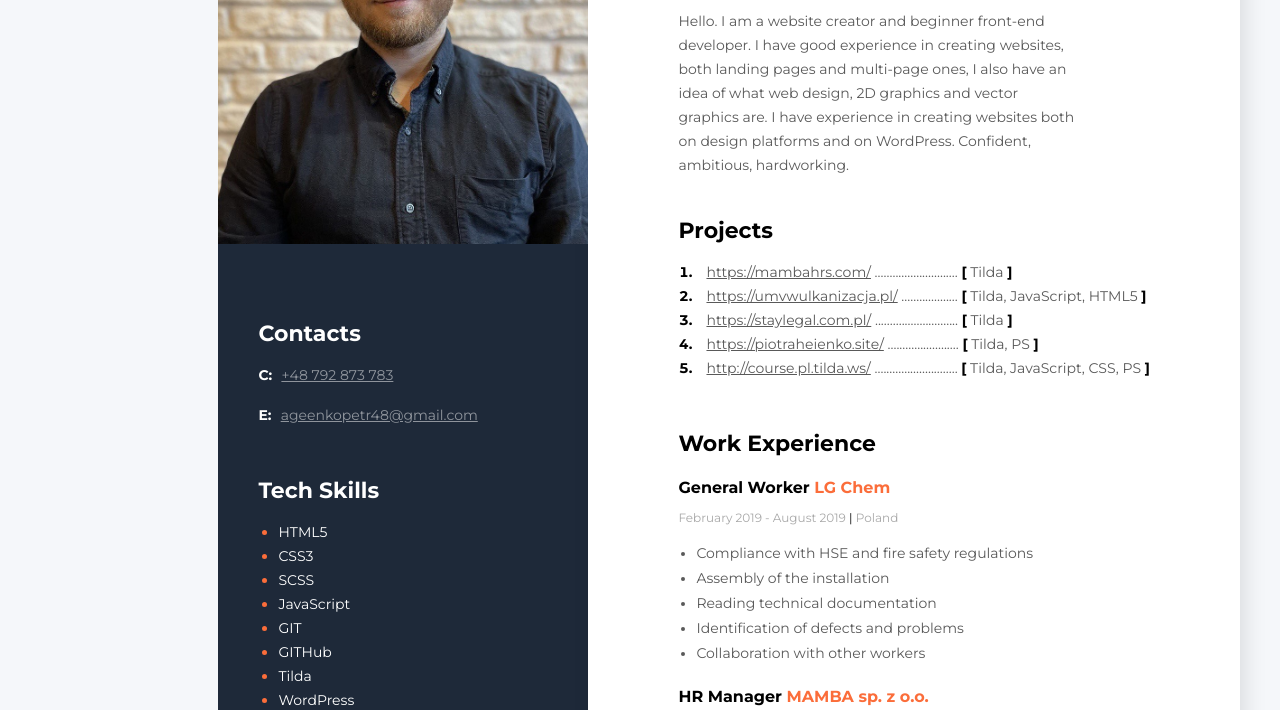
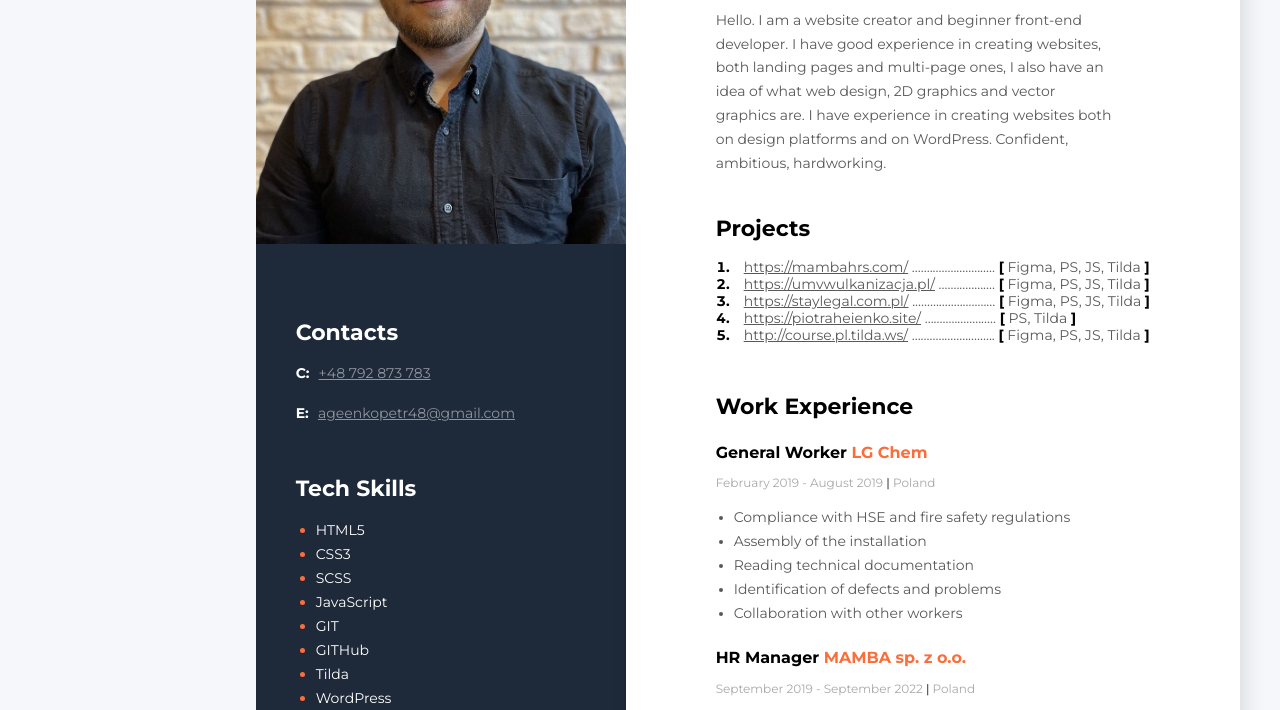
Before and after one commit to Incogn1tto/curriculum-vitae, a plain HTML site: page index.html in a window 1280 px wide. Shown: the part 243-953 px from the top of the page. Drawn offline with Linux system fonts and the light colour scheme.

Commit message:
upd last

```diff
--- a/css/styles.css
+++ b/css/styles.css
@@ -30,7 +30,7 @@ body {
     font-style: normal;
     font-weight: 700;
     font-size: 14px;
-    line-height: 17px;
+    line-height: 1.21;
     color: #000000;
     margin-bottom: 20px;
 }
@@ -39,7 +39,7 @@ body {
     font-style: normal;
     font-weight: 700;
     font-size: 45px;
-    line-height: 55px;
+    line-height: 1.22;
     color: #000000;
     margin-bottom: 25px;
 }
@@ -48,7 +48,7 @@ body {
     font-style: normal;
     font-weight: 400;
     font-size: 14px;
-    line-height: 24px;
+    line-height: 1.71;
     color: #595959;
     width: 400px;
 }
@@ -63,7 +63,7 @@ body {
     font-style: normal;
     font-weight: 700;
     font-size: 22px;
-    line-height: 27px;
+    line-height: 1.22;
     color: #000000;
     margin-bottom: 10px;
 }
@@ -77,7 +77,7 @@ body {
     font-style: normal;
     font-weight: 700;
     font-size: 14px;
-    line-height: 24px;
+    line-height: 1.21;
     color: #000000;
 }
 
@@ -85,7 +85,7 @@ body {
     font-style: normal;
     font-weight: 500;
     font-size: 14px;
-    line-height: 24px;
+    line-height: 1.21;
     color: #595959;
 
     transition-property: color;
@@ -114,7 +114,7 @@ body {
     font-style: normal;
     font-weight: 700;
     font-size: 16px;
-    line-height: 20px;
+    line-height: 1.33;
     color: #000000;
     margin-bottom: 10px;
 }
@@ -127,7 +127,7 @@ body {
     font-style: normal;
     font-weight: 400;
     font-size: 12px;
-    line-height: 15px;
+    line-height: 1.25;
     color: #A8A8A8;
     margin-bottom: 10px;
 }
@@ -136,7 +136,7 @@ body {
     font-style: normal;
     font-weight: 400;
     font-size: 12px;
-    line-height: 15px;
+    line-height: 1.25;
     color: #000000;
 }
 
@@ -150,14 +150,14 @@ body {
     font-style: normal;
     font-weight: 700;
     font-size: 12px;
-    line-height: 24px;
+    line-height: 2;
     color: #595959;
 }
 
 .work-list-text {
     font-weight: 400;
     font-size: 14px;
-    line-height: 24px;
+    line-height: 1.71;
     color: #595959;
 }
 
@@ -173,7 +173,7 @@ body {
     font-style: normal;
     font-weight: 700;
     font-size: 14px;
-    line-height: 17px;
+    line-height: 1.21;
     color: #000000;
 }
 
@@ -208,7 +208,7 @@ body {
     font-style: normal;
     font-weight: 700;
     font-size: 22px;
-    line-height: 27px;
+    line-height: 1.22;
     margin-bottom: 10px;
 }
 
@@ -224,7 +224,7 @@ body {
     font-style: normal;
     font-weight: 700;
     font-size: 14px;
-    line-height: 24px;
+    line-height: 1.71;
     color: #Ffffff;
     margin-right: 5px;
 }
@@ -233,7 +233,7 @@ body {
     font-style: normal;
     font-weight: 400;
     font-size: 14px;
-    line-height: 24px;
+    line-height: 1.71;
     color: #FFFFFF;
     opacity: 50%;
 
@@ -259,7 +259,7 @@ body {
     font-style: normal;
     font-weight: 700;
     font-size: 14px;
-    line-height: 24px;
+    line-height: 1.71;
     color: #FB6D3A;
 }
 
@@ -267,7 +267,7 @@ body {
     font-style: normal;
     font-weight: 400;
     font-size: 14px;
-    line-height: 24px;
+    line-height: 1.71;
     color: #FFFFFF;
 
     transition-property: color, font-size;
--- a/index.html
+++ b/index.html
@@ -42,14 +42,15 @@
                         <span class="project-text"><a href="https://mambahrs.com/" target="_blank"
                                 rel="nofollow noopener noreferrer" class="project-link">https://mambahrs.com/</a>
                             ............................
-                            <span class="project-bracket">[</span> Tilda <span class="project-bracket">]</span>
+                            <span class="project-bracket">[</span> Figma, PS, JS, Tilda <span
+                                class="project-bracket">]</span>
                         </span>
                     </li>
                     <li class="project-item">
                         <span class="project-text"><a href="https://umvwulkanizacja.pl/" target="_blank"
                                 rel="nofollow noopener noreferrer" class="project-link">https://umvwulkanizacja.pl/</a>
                             ...................
-                            <span class="project-bracket">[</span> Tilda, JavaScript, HTML5 <span
+                            <span class="project-bracket">[</span> Figma, PS, JS, Tilda <span
                                 class="project-bracket">]</span>
                         </span>
                     </li>
@@ -57,21 +58,22 @@
                         <span class="project-text"><a href="https://staylegal.com.pl/" target="_blank"
                                 rel="nofollow noopener noreferrer" class="project-link">https://staylegal.com.pl/</a>
                             ............................
-                            <span class="project-bracket">[</span> Tilda <span class="project-bracket">]</span>
+                            <span class="project-bracket">[</span> Figma, PS, JS, Tilda <span
+                                class="project-bracket">]</span>
                         </span>
                     </li>
                     <li class="project-item">
                         <span class="project-text"><a href="https://piotraheienko.site/" target="_blank"
                                 rel="nofollow noopener noreferrer" class="project-link">https://piotraheienko.site/</a>
                             ........................
-                            <span class="project-bracket">[</span> Tilda, PS <span class="project-bracket">]</span>
+                            <span class="project-bracket">[</span> PS, Tilda <span class="project-bracket">]</span>
                         </span>
                     </li>
                     <li class="project-item">
                         <span class="project-text"><a href="http://course.pl.tilda.ws/" target="_blank"
                                 rel="nofollow noopener noreferrer" class="project-link">http://course.pl.tilda.ws/</a>
                             ............................
-                            <span class="project-bracket">[</span> Tilda, JavaScript, CSS, PS <span
+                            <span class="project-bracket">[</span> Figma, PS, JS, Tilda <span
                                 class="project-bracket">]</span>
                         </span>
                     </li>
```
